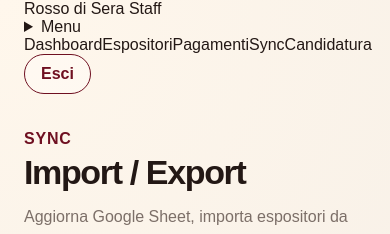
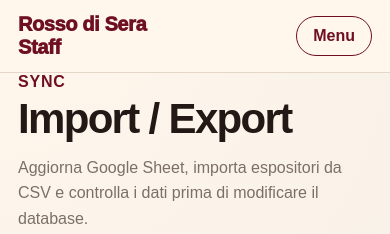
Before and after one commit to giordmando/rosso-di-sera-staff-app, a Next.js app: page /sync/google-sheet in a window 390 px wide. Shown: the top 234 px of the page. Built offline with nearby package versions, Linux system fonts and the light colour scheme; no server answers.

Commit message:
Add responsive header and footer styles

```diff
--- a/src/app/globals.css
+++ b/src/app/globals.css
@@ -21,12 +21,26 @@ label span, label { font-weight: 700; }
 
 .container { max-width: 1180px; margin: 0 auto; padding: 0 24px; }
 .card { background: rgba(255, 247, 236, 0.92); border: 1px solid var(--border); border-radius: 22px; padding: 24px; box-shadow: 0 12px 30px rgba(59, 8, 18, 0.08); }
-.btn { display: inline-flex; align-items: center; justify-content: center; border-radius: 999px; padding: 10px 16px; border: 1px solid transparent; font-weight: 800; cursor: pointer; min-height: 40px; transition: transform .12s ease, background .12s ease; }
+.btn { display: inline-flex; align-items: center; justify-content: center; border-radius: 999px; padding: 10px 16px; border: 1px solid transparent; font-weight: 800; cursor: pointer; min-height: 40px; transition: transform .12s ease, background .12s ease, color .12s ease; }
 .btn:hover { transform: translateY(-1px); }
 .btn-primary { background: var(--wine); color: white; }
+.btn-primary:hover { color: white; background: var(--wine-dark); }
 .btn-secondary { border-color: var(--wine); color: var(--wine); background: rgba(255,255,255,.28); }
 .btn-soft { border-color: var(--border); color: var(--wine); background: rgba(255,255,255,.55); }
 .btn:disabled { opacity: .55; cursor: not-allowed; transform: none; }
+
+.app-header { border-bottom: 1px solid var(--border); background: rgba(255,247,236,.88); position: sticky; top: 0; z-index: 20; backdrop-filter: blur(10px); }
+.app-header-inner { min-height: 72px; display: flex; justify-content: space-between; gap: 16px; align-items: center; }
+.app-logo { color: var(--wine); font-weight: 950; font-size: 20px; letter-spacing: -.02em; }
+.app-logo span { display: inline; }
+.desktop-nav { display: flex; gap: 14px; flex-wrap: wrap; align-items: center; justify-content: flex-end; }
+.desktop-nav a { font-weight: 700; }
+.mobile-menu { display: none; position: relative; }
+.mobile-menu summary { list-style: none; cursor: pointer; border: 1px solid var(--wine); color: var(--wine); border-radius: 999px; padding: 10px 16px; font-weight: 900; }
+.mobile-menu summary::-webkit-details-marker { display: none; }
+.mobile-menu-panel { position: absolute; right: 0; top: calc(100% + 12px); min-width: 260px; background: var(--cream); border: 1px solid var(--border); border-radius: 22px; padding: 16px; box-shadow: 0 18px 40px rgba(59,8,18,.18); display: grid; gap: 12px; }
+.mobile-menu-panel a { font-weight: 800; padding: 10px 4px; }
+.mobile-actions { display: flex; gap: 10px; align-items: center; padding-top: 10px; border-top: 1px solid var(--border); }
 
 .page { padding-top: 36px; padding-bottom: 44px; }
 .page-header { display: flex; justify-content: space-between; align-items: flex-start; gap: 18px; margin-bottom: 24px; }
@@ -44,9 +58,12 @@ label span, label { font-weight: 700; }
 .badge { display: inline-flex; align-items: center; border: 1px solid var(--border); border-radius: 999px; padding: 4px 10px; color: var(--wine); font-weight: 900; background: rgba(255,255,255,.55); white-space: nowrap; }
 .truncate { max-width: 280px; overflow: hidden; text-overflow: ellipsis; white-space: nowrap; display: inline-block; vertical-align: bottom; }
 .stat-value { display: block; margin-top: 18px; color: var(--wine); font-size: clamp(36px, 4vw, 52px); font-weight: 900; letter-spacing: -.04em; }
+.app-footer { border-top: 1px solid var(--border); padding: 22px 0; color: var(--muted); font-size: 14px; }
+.footer-inner { display: flex; justify-content: space-between; gap: 12px; flex-wrap: wrap; }
 
 .grid { display: grid; gap: 20px; }
 .grid-3 { grid-template-columns: repeat(3, minmax(0, 1fr)); }
 .grid-2 { grid-template-columns: repeat(2, minmax(0, 1fr)); }
 
-@media (max-width: 760px) { .grid-3, .grid-2, .form-grid { grid-template-columns: 1fr; } .page-header { flex-direction: column; } .toolbar { justify-content: flex-start; } }
+@media (max-width: 860px) { .desktop-nav { display: none; } .mobile-menu { display: block; } .app-logo { max-width: 150px; line-height: 1.15; } }
+@media (max-width: 760px) { .grid-3, .grid-2, .form-grid { grid-template-columns: 1fr; } .page-header { flex-direction: column; } .toolbar { justify-content: flex-start; } .container { padding: 0 18px; } .page-title { font-size: 42px; } }
```
